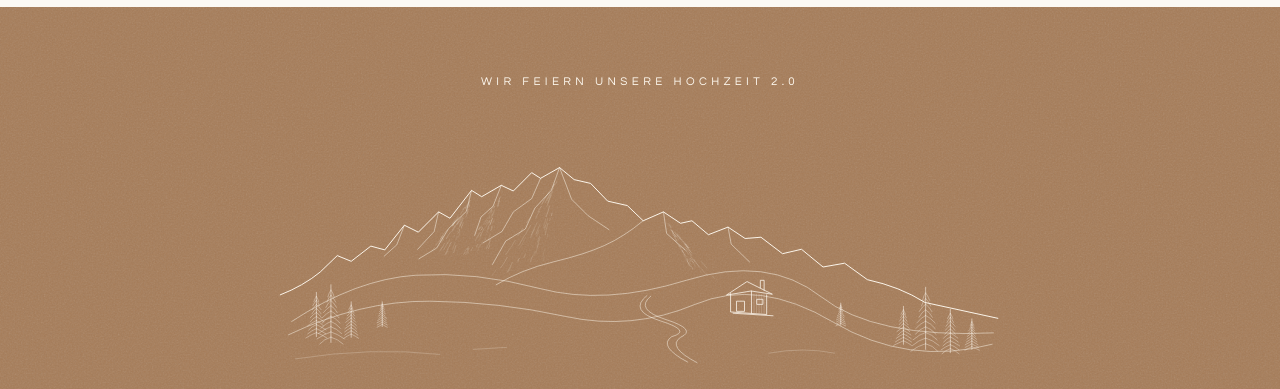
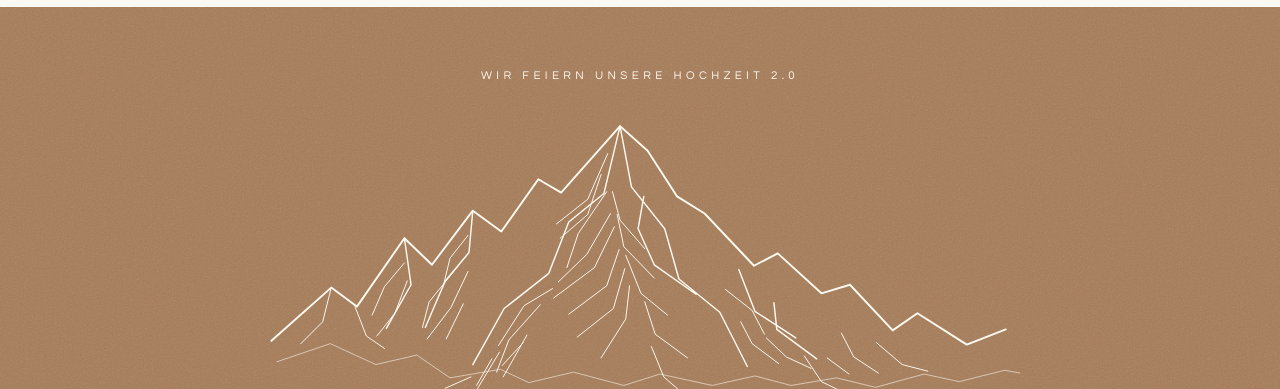
Before and after one commit to paulzierep/Natalie-und-Paul-Hochzeit-2-0-2027, a plain HTML site: page index.html in a window 1280 px wide. Shown: the part 68-457 px from the top of the page. Drawn offline with Linux system fonts and the light colour scheme.

Commit message:
Ursprüngliche Bergzeichnung wiederherstellen und Alternativen sichern

```diff
--- a/index.html
+++ b/index.html
@@ -24,12 +24,17 @@
     <section class="hero" id="start" aria-labelledby="titel">
       <div class="hero-text">
         <p class="eyebrow">Wir feiern unsere Hochzeit 2.0</p>
-        <svg width="0" height="0" aria-hidden="true" style="position:absolute;pointer-events:none">
+        <svg class="gipfel" viewBox="0 0 800 300" fill="none" aria-hidden="true">
           <defs>
             <filter id="papierstruktur"><feTurbulence type="fractalNoise" baseFrequency=".65" numOctaves="3" stitchTiles="stitch"/><feColorMatrix type="saturate" values="0"/></filter>
           </defs>
+          <g stroke="currentColor" stroke-linecap="round" stroke-linejoin="round">
+            <path stroke-width="2" d="m12 244 63-56 27 20 50-72 29 28 43-57 30 22 39-55 24 14 62-70 29 26 31 48 29 18 52 55 25-13 46 42 30-9 45 48 26-18 52 33 41-16"/>
+            <path stroke-width="1.5" d="m379 18-17 71-37 30-21 54-47 37-33 59m155-251 12 64 35 44 15 53 43 35 29 57M224 107l-4 44-25 30-21 49m-22-94 7 49-26 46m371-62 17 44 43 28m-23-37 3 28 42 31m-182-171-6 34 17 38 44 31"/>
+            <path d="m366 47-21 48-33 26m47-52-14 42-29 25m49-49-30 44-12 36m46-57-25 43-30 29m59-58-21 43-43 32m69-51-13 38-40 30m59-48-12 42-38 30m55-54-4 35-26 41m-51-73-30 18-27 42m44-43-33 37-13 34m32-39-25 44m-4-26-27 45m146-214 8 30 26 30m-29-36 7 34 32 33m-30-24 16 40 28 23m-24-14 11 34 34 25m-38-12 13 32 37 32m-42-14 20 36 30 19M219 133l-19 24-7 29m15-20-30 37-7 27m48-59-18 38-25 33m38-37-18 37m-44-80-21 25-13 30m37-36-13 34-19 24m367-49 28 22 13 25m-25-13 12 23 28 21m-13-27 21 20 26 12m-7-13 18 27 29 14m-32-4 23 24M75 188l-9 36-23 23m57-39 12 31 19 13m481-16 13 25 26 17m-2-32 27 23 27 7m-426-30-22 24m-11-7-16 28m369-29 23 17m-398 3-27 12"/>
+            <path opacity=".6" d="m18 266 56-19 48 22 43-10 35 24 53-9 30 14 47-11 53 14 38-12 55 12 45-10 38 10 48-8 41 10 51-14 37 8 48-12 44 8"/>
+          </g>
         </svg>
-        <img class="gipfel" src="assets/alpenpanorama.svg" width="1200" height="420" alt="Gezeichnetes Alpenpanorama mit Tannen, Wanderweg und kleiner Almhütte">
         <h1 id="titel">Natalie <span>&amp;</span> Paul</h1>
         <p class="hero-subtitle">Mit euch. In den Bergen. Unvergesslich.</p>
         <div class="datum"><time datetime="2027-06-12">12. 06. 2027</time> <span>♥</span> Pfarrers Älpele</div>
```
Also changed, not shown: design-backups/index.html (added, +3 -0 lines), design-backups/a-federzeichnung.svg (added), design-backups/b-berggravur.svg (added), design-backups/c-alpenpanorama.svg (added), design-backups/papier.svg (added), 1 other file.
